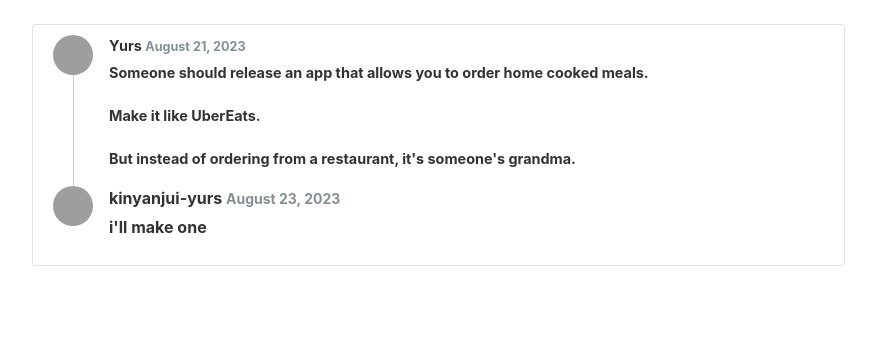
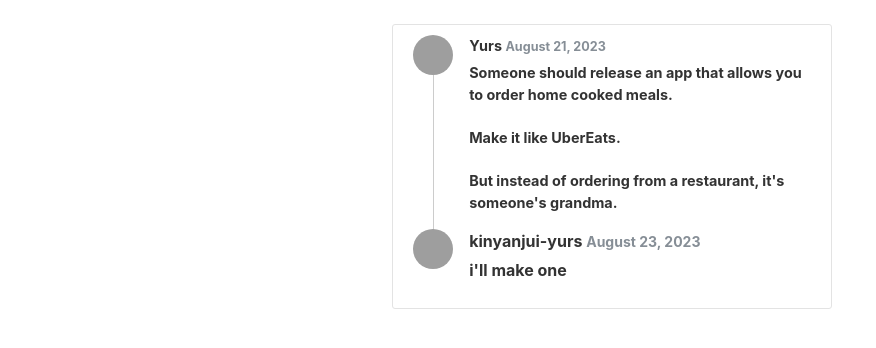
Before and after one commit to jck-bit/Threats, a Django app: page /post/1/comment/8/ in a window 1280 px wide. Shown: the part 60-408 px from the top of the page, without its empty margins (50-926 px from the left). Run offline with Django 4.2, Linux system fonts and the light colour scheme; data comes from the database, SQL or seed files in the repository; both versions use the stored data as it was after the commit; some libraries are stand-ins or nearby versions; some web fonts are replaced; grey boxes are pictures that could not be loaded.

Commit message:
added padding to the base.html

```diff
--- a/another_social_app/urls.py
+++ b/another_social_app/urls.py
@@ -29,7 +29,7 @@ urlpatterns = [
     path('profile/<int:pk>/', user_views.ProfileView.as_view(template_name='users/profile'), name='profile-view'),
     path('suggested-users/', user_views.suggested_users, name='suggested_users'),
     path('follow-user/<int:pk>/', user_views.follow_user, name='follow-user'),
-    #path to follow user
+
 
     path('', include('posts.urls')),
     path('login/', auth_views.LoginView.as_view(template_name='users/login.html'), name='login'),
@@ -37,5 +37,4 @@ urlpatterns = [
 ]
 
 urlpatterns += static(settings.MEDIA_URL, document_root=settings.MEDIA_ROOT)
-
 urlpatterns += static(settings.STATIC_URL, document_root=settings.STATIC_ROOT)
--- a/posts/templates/posts/base.html
+++ b/posts/templates/posts/base.html
@@ -13,7 +13,6 @@
     <script src="{% static 'fontawesomefree/js/all.min.js' %}"></script>
     <link href="{% static 'fontawesomefree/css/all.min.css' %}" rel="stylesheet" type="text/css">
     <link href="https://cdn.jsdelivr.net/npm/bootswatch@5.3.1/dist/sketchy/bootstrap.min.css"rel="stylesheet">
-
 
     {% if title %}
         <title>Django social App - {{ title }}</title>
@@ -57,10 +56,41 @@
             </div>
         </div>
     </nav>
-    <main role="main" class="container w-100 mt-4">
-        <div class="row d-flex justify-content-between w-100">
+
+    <style>
+        @media (max-width: 991.98px) {
+            .custom-container {
+                width: 100%;
+                max-width: 100%;
+                padding-left: 10%;
+                padding-right: 10%;
+            }
+        }
+
+        @media (min-width: 992px) {
+            .custom-container {
+            width: 100%;
+            max-width: 100%;
+
+           }
+            .custom-row{
+                width: 100%;
+                padding-left: 15%;
+                padding-right: 15%;
+                margin: 0 auto;
+            }
+            .custom-column{
+                margin: 0 auto;
+                padding-left: 15%;
+                padding-right: 10%;
+            }
+        }
+    </style>
+
+    <main role="main" class="container  mt-4 custom-container">
+        <div class="row d-flex justify-content-between custom-row">
             <!-- Center - Main Content Block -->
-            <div class="col-md-9">
+            <div class="col-md-9 custom-column">
                 {% if messages %}
                     {% for message in messages %}
                         <div class="alert alert-{{ message.tags }}">
```
Also changed, not shown: db.sqlite3, users/templates/users/login.html (line endings or trailing spaces). Lines whose indentation alone changed are shown as unchanged.
